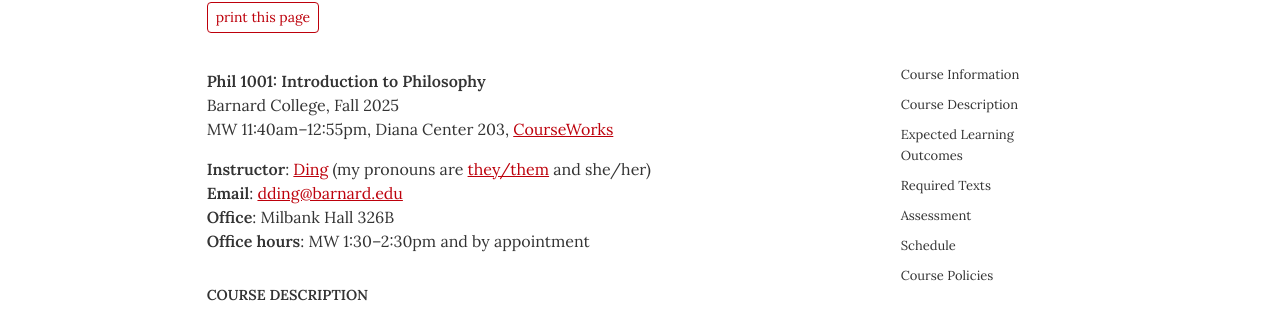
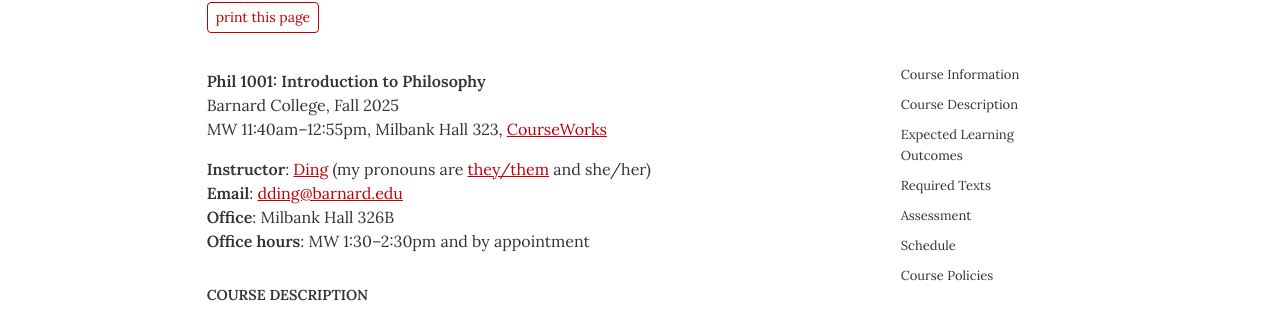
Before and after one commit to dingherself/intro, a Jekyll site: the page built from syllabus.md, in a window 1280 px wide and 900 px high. Shown: the part 217-530 px from the top of the window. Built offline with Jekyll 4.4.1, drawn with Linux system fonts in a browser that asks for light colours.

Commit message:
change classroom

```diff
--- a/_config.yml
+++ b/_config.yml
@@ -65,7 +65,7 @@ office_hours:       "MW 1:30–2:30pm and by appointment"
 #section1:             "Sec. 002"
 meeting_time1:     "MW 11:40am–12:55pm"
 learning_site1:       "https://courseworks2.columbia.edu/courses/230216"
-classroom1:            "Diana Center 203"
+classroom1:            "Milbank Hall 323"
 #section2:             "Sec. 003"
 #meeting_time2:     "MW 4:10–5:25pm"
 #classroom2:            "Diana Center 203"
```
